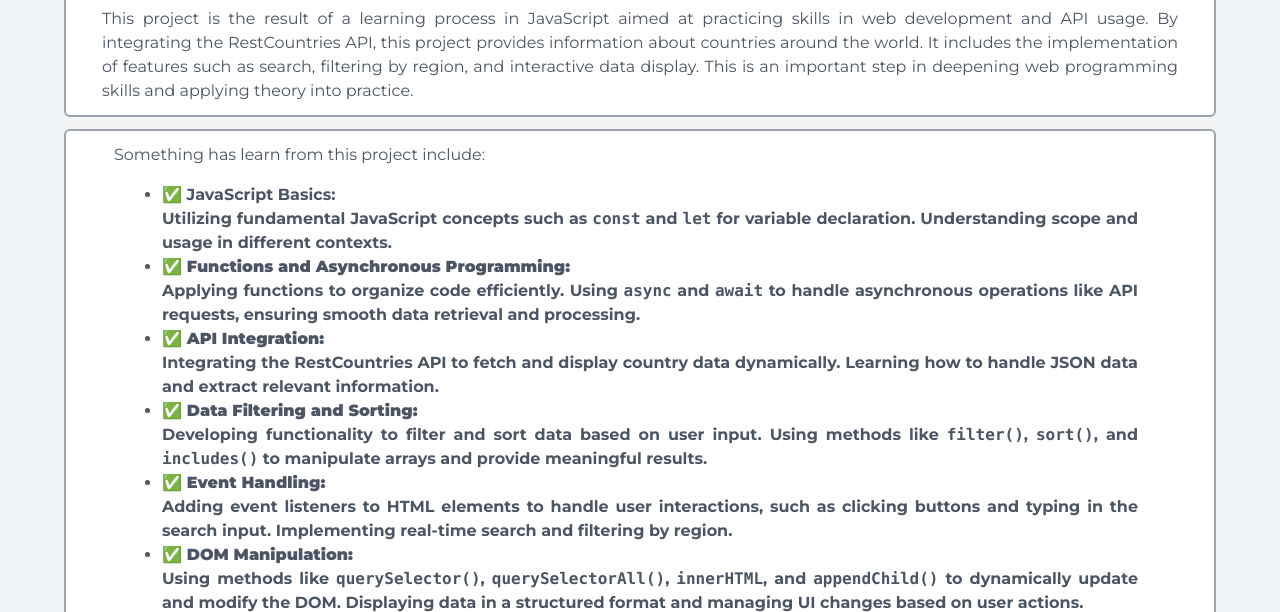
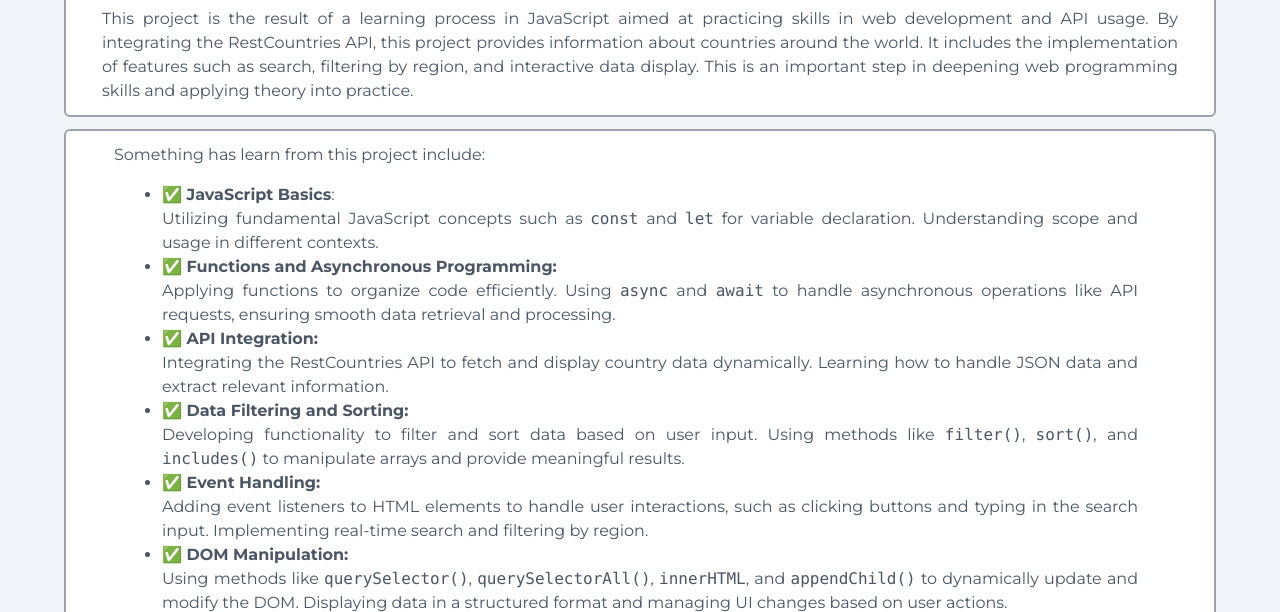
Before and after one commit to marcellbs/world-countries, a website: page about.html in a window 1280 px wide. Shown: the part 147-759 px from the top of the page. Drawn offline with Linux system fonts and the light colour scheme.

Commit message:
ada yang ketinggalan 2

```diff
--- a/about.html
+++ b/about.html
@@ -104,7 +104,7 @@
       </p>
       <ul class="list-disc pl-5 mx-9 lg:mx-16">
 
-          <li><strong>✅ JavaScript Basics: <br> Utilizing fundamental JavaScript concepts such as <code>const</code> and <code>let</code> for variable declaration. Understanding scope and usage in different contexts.</li>
+          <li><strong>✅ JavaScript Basics</strong>: <br> Utilizing fundamental JavaScript concepts such as <code>const</code> and <code>let</code> for variable declaration. Understanding scope and usage in different contexts.</li>
 
 
           <li><strong>✅ Functions and Asynchronous Programming:</strong><br>Applying functions to organize code efficiently. Using <code>async</code> and <code>await</code> to handle asynchronous operations like API requests, ensuring smooth data retrieval and processing.</li>
```
